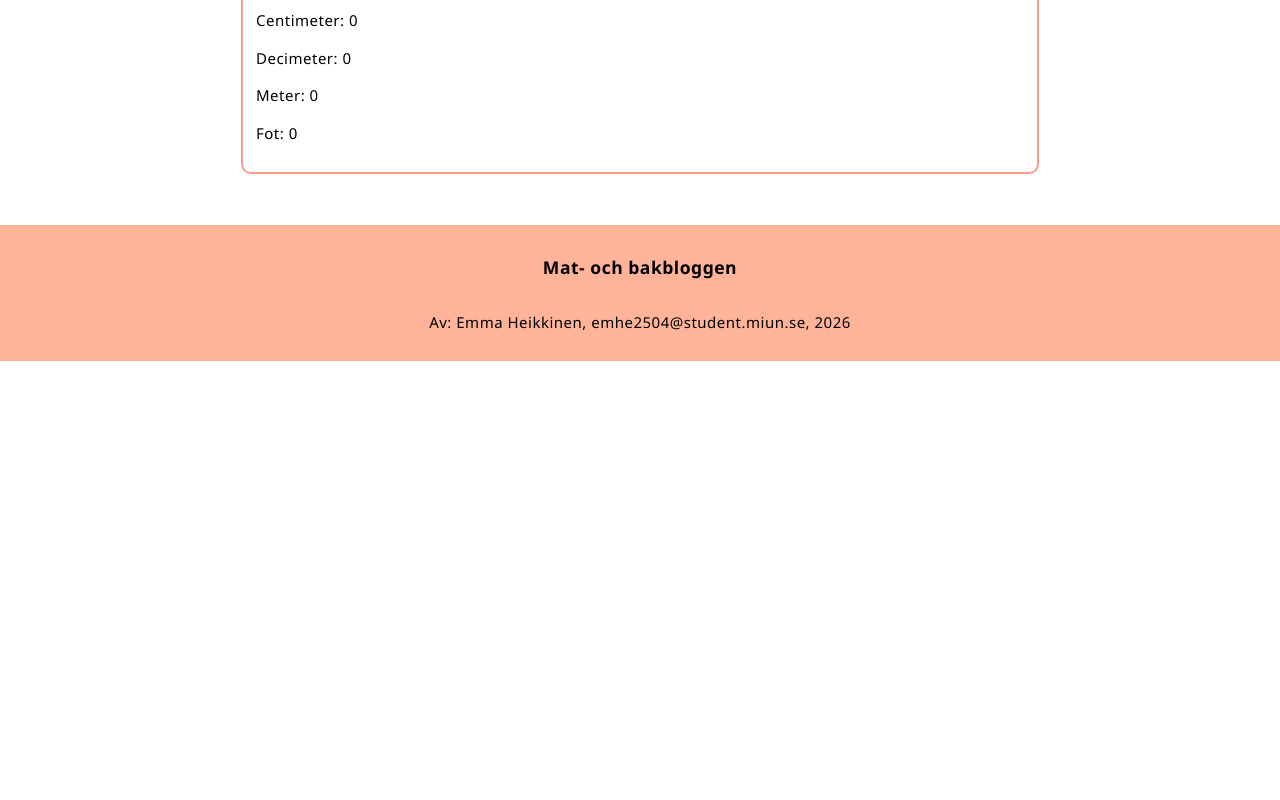
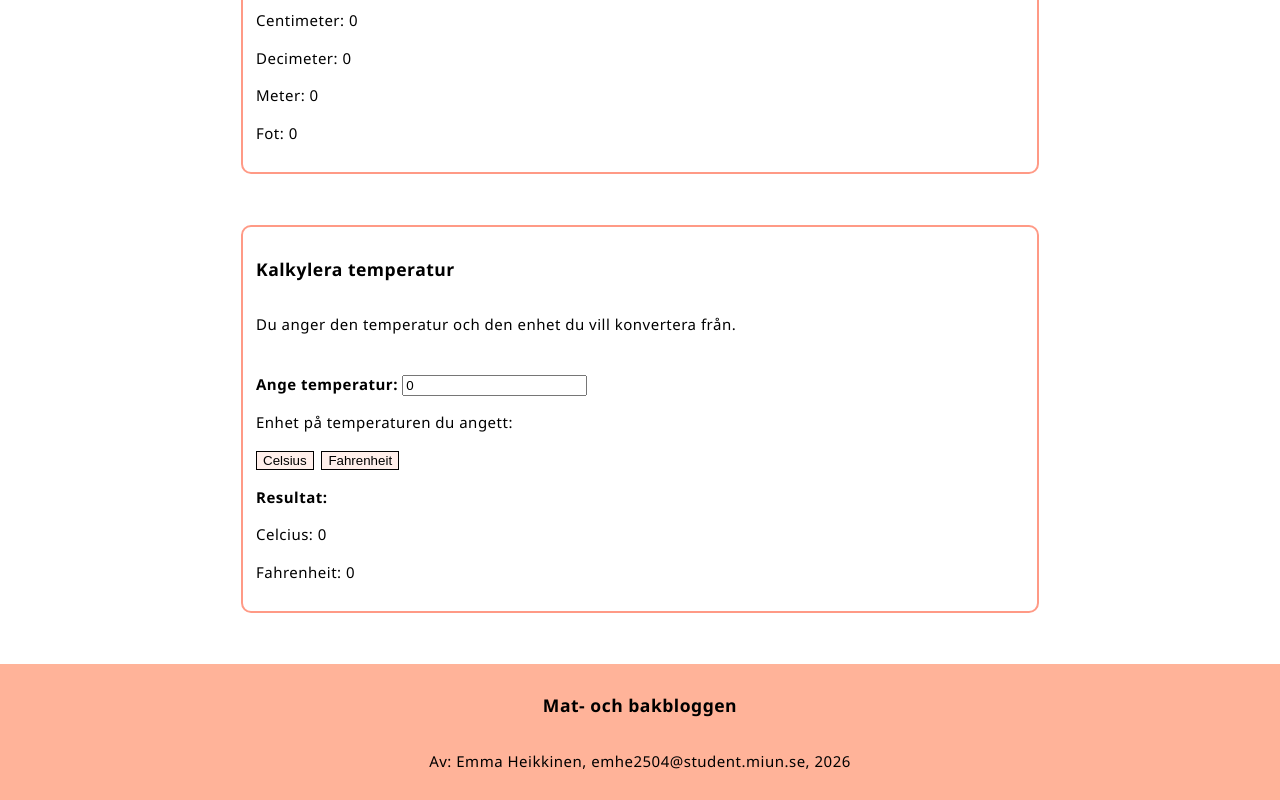
Before and after one commit to emhe2504/lab3DT208G, an Angular app: page /calculator in a window 1280 px wide. Shown: the part 1139-1939 px from the top of the page. Before the commit the page ends 1500 px from the top, so only its background shows below. Built offline with nearby package versions, Linux system fonts and the light colour scheme; a web font is replaced by a local one.

Commit message:
Sista kalkylator, temperatur

```diff
--- a/src/app/pages/calculator/calculator.html
+++ b/src/app/pages/calculator/calculator.html
@@ -11,10 +11,10 @@
 
     <div>
         <p>Enhet på vikten du angett:</p>
-        <button (click)="milligram()">Milligram</button>
-        <button (click)="gram()">Gram</button>
-        <button (click)="hectogram()">Hektogram</button>
-        <button (click)="kilogram()">Kilogram</button>
+        <button (click)="convertFromMilligram()">Milligram</button>
+        <button (click)="convertFromGram()">Gram</button>
+        <button (click)="convertFromHectogram()">Hektogram</button>
+        <button (click)="convertFromKilogram()">Kilogram</button>
     </div>
 
     <div>
@@ -37,11 +37,11 @@
 
     <div>
         <p>Enhet på längden du angett:</p>
-        <button (click)="millimeter()">Millimeter</button>
-        <button (click)="centimeter()">Centimeter</button>
-        <button (click)="decimeter()">Decimeter</button>
-        <button (click)="meter()">Meter</button>
-        <button (click)="foot()">Foot</button>
+        <button (click)="convertFromMillimeter()">Millimeter</button>
+        <button (click)="convertFromCentimeter()">Centimeter</button>
+        <button (click)="convertFromDecimeter()">Decimeter</button>
+        <button (click)="convertFromMeter()">Meter</button>
+        <button (click)="convertFromFoot()">Foot</button>
     </div>
 
     <div>
@@ -53,3 +53,25 @@
         <p>Fot: {{ footResult }}</p>
     </div>
 </section>
+
+<section id="temperature">
+    <h3>Kalkylera temperatur</h3>
+    <div>
+        <p>Du anger den temperatur och den enhet du vill konvertera från.</p>
+        <br>
+        <label for="temperatureInput">Ange temperatur: </label>
+        <input type="number" id="temperatureInput" [(ngModel)]="temperatureInput">
+    </div>
+
+    <div>
+        <p>Enhet på temperaturen du angett:</p>
+        <button (click)="convertFromCelsius()">Celsius</button>
+        <button (click)="convertFromFahrenheit()">Fahrenheit</button>
+    </div>
+
+    <div>
+        <p><strong>Resultat:</strong></p>
+        <p>Celcius: {{ celResult }}</p>
+        <p>Fahrenheit: {{ farResult }}</p>
+    </div>
+</section>
--- a/src/app/pages/calculator/calculator.ts
+++ b/src/app/pages/calculator/calculator.ts
@@ -27,14 +27,17 @@ export class Calculator {
   mResult: number = 0;
   footResult: number = 0;
 
-
+  //Temperature
+  temperatureInput: number = 0;
+  celResult: number = 0;
+  farResult: number = 0;
 
 
   //Methods
 
   //Weight
 
-  milligram(): void {
+  convertFromMilligram(): void {
 
     this.milResult = this.weightInput;
     this.gramResult = this.weightInput / 1000;
@@ -43,21 +46,21 @@ export class Calculator {
 
   }
 
-  gram(): void {
+  convertFromGram(): void {
     this.milResult = this.weightInput * 1000;
     this.gramResult = this.weightInput;
     this.hecResult = this.weightInput / 100;
     this.kilResult = this.weightInput / 1000;
   }
 
-  hectogram(): void {
+  convertFromHectogram(): void {
     this.milResult = this.weightInput * 100000;
     this.gramResult = this.weightInput * 100;
     this.hecResult = this.weightInput;
     this.kilResult = this.weightInput / 10;
   }
 
-  kilogram(): void {
+  convertFromKilogram(): void {
     this.milResult = this.weightInput * 1000000;
     this.gramResult = this.weightInput * 1000;
     this.hecResult = this.weightInput * 10;
@@ -67,7 +70,7 @@ export class Calculator {
 
   //Length
 
-  millimeter(): void {
+  convertFromMillimeter(): void {
     this.mmResult = this.lengthInput;
     this.cmResult = this.lengthInput / 10;
     this.dmResult = this.lengthInput / 100;
@@ -75,7 +78,7 @@ export class Calculator {
     this.footResult = this.lengthInput / 304.8;
   }
 
-   centimeter(): void {
+  convertFromCentimeter(): void {
     this.mmResult = this.lengthInput * 10;
     this.cmResult = this.lengthInput;
     this.dmResult = this.lengthInput / 10;
@@ -83,15 +86,15 @@ export class Calculator {
     this.footResult = this.lengthInput / 30.48;
   }
 
-   decimeter(): void {
-    this.mmResult = this.lengthInput  * 100;
+  convertFromDecimeter(): void {
+    this.mmResult = this.lengthInput * 100;
     this.cmResult = this.lengthInput * 10;
     this.dmResult = this.lengthInput;
     this.mResult = this.lengthInput / 10;
     this.footResult = this.lengthInput * 0.328084;
   }
 
-   meter(): void {
+  convertFromMeter(): void {
     this.mmResult = this.lengthInput * 1000;
     this.cmResult = this.lengthInput * 100;
     this.dmResult = this.lengthInput * 10;
@@ -99,11 +102,23 @@ export class Calculator {
     this.footResult = this.lengthInput * 3.28084;
   }
 
-   foot(): void {
+  convertFromFoot(): void {
     this.mmResult = this.lengthInput * 304.8;
     this.cmResult = this.lengthInput * 30.48;
     this.dmResult = this.lengthInput * 3.048;
     this.mResult = this.lengthInput * 0.3048;
     this.footResult = this.lengthInput;
   }
+
+  //Temperature
+
+  convertFromCelsius(): void {
+    this.celResult = this.temperatureInput;
+    this.farResult = (this.temperatureInput * (9 / 5)) + 32;
+  }
+
+  convertFromFahrenheit(): void {
+    this.celResult = (this.temperatureInput - 32) * (5 / 9);
+    this.farResult = this.temperatureInput;
+  }
 }
```
